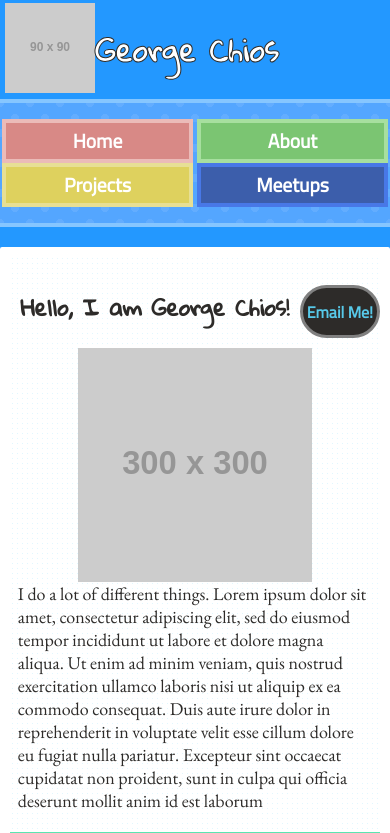
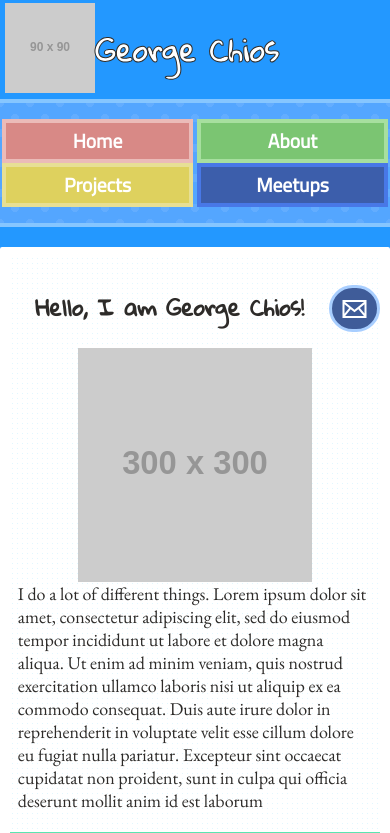
Before and after one commit to rusticpenguin/georgechios, a React (Create React App) app in the folder georgechios/: page /about in a window 390 px wide. Shown: the top 833 px of the page. Built offline with nearby package versions, Linux system fonts and the light colour scheme.

Commit message:
Changed button colors, turned button into an svg at phone resolution

```diff
--- a/georgechios/src/Components/About.js
+++ b/georgechios/src/Components/About.js
@@ -1,4 +1,5 @@
 import React, { Component } from 'react';
+import Email from '../email.svg';
 
 class About extends Component {
   render() {
@@ -6,6 +7,8 @@ class About extends Component {
       <div>
         <div>
           <a href="#" className="emailMe link">Email Me!</a>
+          <a href="#" className="emailMobile"><svg className="emailIcon" xmlns="http://www.w3.org/2000/svg" width="24" height="24" viewBox="0 0 24 24"><path d="M0 3v18h24v-18h-24zm6.623 7.929l-4.623 5.712v-9.458l4.623 3.746zm-4.141-5.929h19.035l-9.517 7.713-9.518-7.713zm5.694 7.188l3.824 3.099 3.83-3.104 5.612 6.817h-18.779l5.513-6.812zm9.208-1.264l4.616-3.741v9.348l-4.616-5.607z"/></svg></a>
+
           <h2>Hello, I am George Chios!</h2>
           <article className="pictureLeft">
             <img className="articlePicture" src="https://via.placeholder.com/300x300" alt="Profile Picture of George" />
--- a/georgechios/src/Components/App.css
+++ b/georgechios/src/Components/App.css
@@ -71,26 +71,37 @@ span {
     text-align: center;
 }
 
-.emailMe {
+.emailMe, .emailMobile{
     float: right;
     font-family: 'Cairo', sans-serif;
     font-size: 100%;
-    border: 3px solid grey;
-    background: #2D2B29;
+    border: 3px solid #a8ceff;
+    background: #3f5c99;
     padding: 1vh 1vw;
     font-weight: bold;
     border-radius: 50px;
 }
 
-.emailMe:hover {
-    background: #413e3b;
+.emailMe:hover, .emailMobile:hover {
+    background: #33497a;
 }
 
-.emailMe:active {
-    background: #2D2B29;
-    border-color: #aaaaaa;
+.emailMe:active, .emailMobile:active {
+    background: #1b81e0;
+    border-color: #6286bd;
 }
 
+.emailMobile {
+    display: none;
+    width: 10%;
+    justify-content: center;
+}
+
+.emailIcon {
+    width: 100%;
+    -webkit-filter: invert(100%);
+    filter: invert(100%);
+}
 .link {
     color: #57c9e9;
 }
@@ -115,7 +126,15 @@ span {
         font-size: 18px;
     }
 
-    .articlePicture{
+    .emailMe {
+        display: none;
+    }
+
+    .emailMobile {
+        display: flex;
+    }
+
+    .articlePicture {
         width: 60vw;
     }
 }
```
